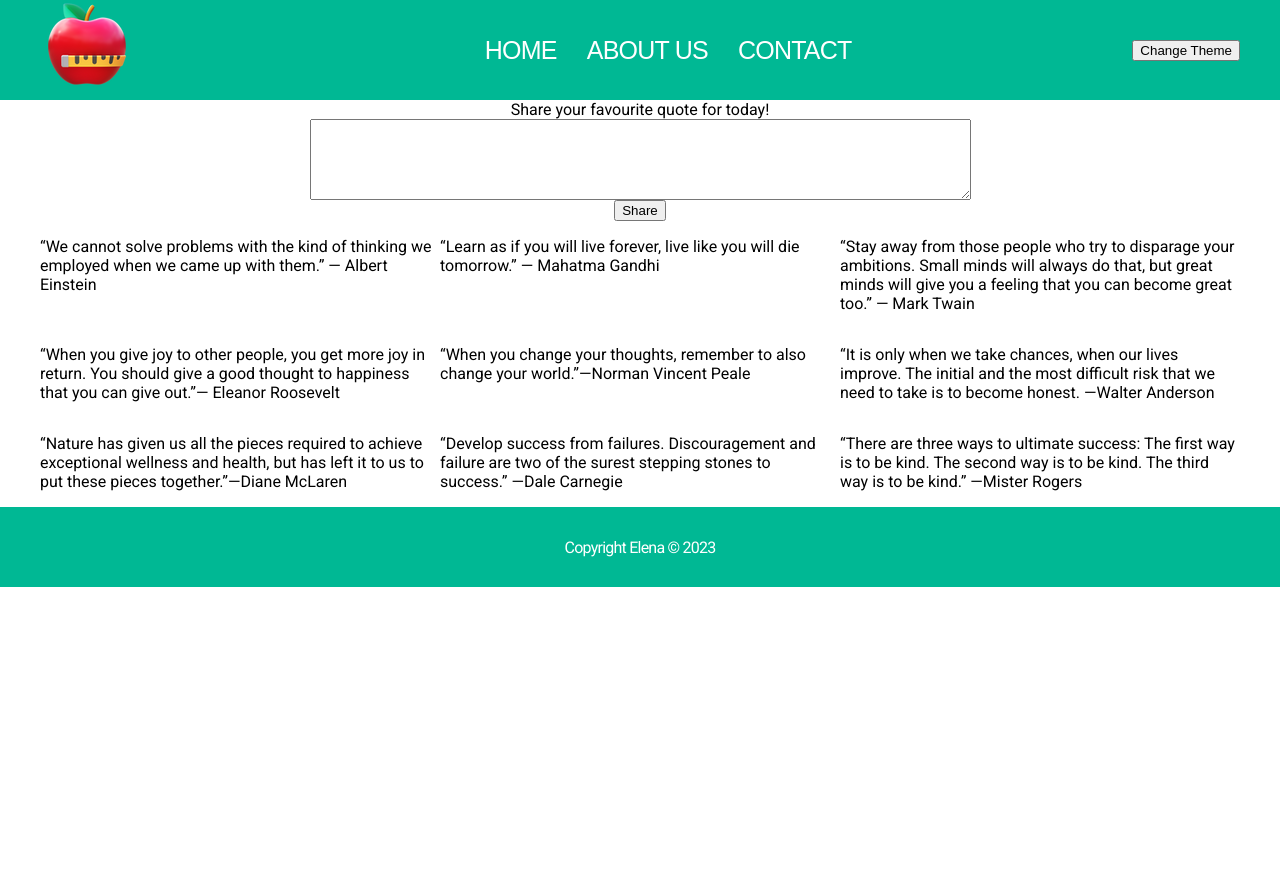
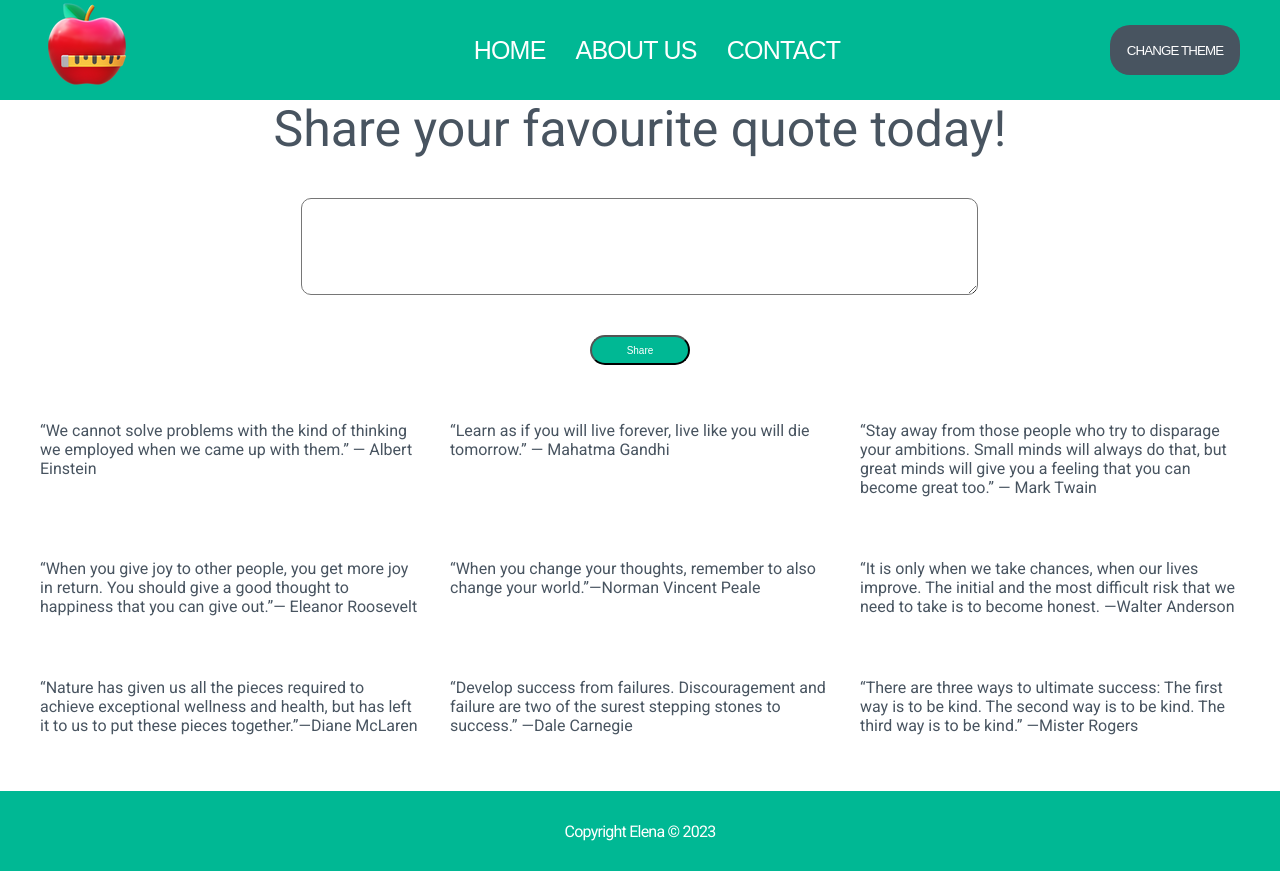
Before and after one commit to elenagro/beginner-web-dev-test, a React (Create React App) app: page / in a window 1280 px wide. Before the commit the page ends 800 px from the top, so only its background shows below. Built offline with nearby package versions, Linux system fonts and the light colour scheme.

Commit message:
theme toggle and ...

```diff
--- a/src/App.jsx
+++ b/src/App.jsx
@@ -4,9 +4,11 @@ import HomeLayout from "./layouts/HomeLayout";
 import Home from "./pages/Home/Home";
 import AboutUs from "./pages/AboutUs/AboutUs";
 import Contact from "./pages/Contact/Contact";
+import { ThemeProvider } from "./store/theme-context";
 
 const App = () => {
   return (
+    <ThemeProvider>
       <Routes>
         <Route element={<HomeLayout />}>
           <Route path="/" element={<Home />} />
@@ -14,6 +16,7 @@ const App = () => {
           <Route path="/contact" element={<Contact />} />
         </Route>
       </Routes>
+    </ThemeProvider>
   );
 };
 
--- a/src/components/Button/ThemeButton.jsx
+++ b/src/components/Button/ThemeButton.jsx
@@ -1,9 +1,16 @@
 import React from "react";
+import { useTheme } from "../../store/theme-context";
 
 import "./ThemeButton.scss";
 
-const ThemeButton = () => {
-  return <button className="theme-btn">Change Theme</button>;
+const ThemeButton = (props) => {
+  const { toggleTheme } = useTheme();
+
+  return (
+    <button className="theme-btn" onClick={toggleTheme}>
+      CHANGE THEME
+    </button>
+  );
 };
 
 export default ThemeButton;
--- a/src/components/Button/ThemeButton.scss
+++ b/src/components/Button/ThemeButton.scss
@@ -1,3 +1,17 @@
 .theme-btn {
   cursor: pointer;
+  width: 130px;
+  height: 50px;
+  background: #485460;
+  border-radius: 20px;
+  opacity: 1;
+  text-align: center;
+  // font: normal normal bold 16px/19px Lato;
+  letter-spacing: -0.88px;
+  color: #ffffff;
+  border: none;
 }
+
+.theme-btn:hover {
+  background: #596275;
+}
--- a/src/layouts/HomeLayout.jsx
+++ b/src/layouts/HomeLayout.jsx
@@ -3,12 +3,19 @@ import { Outlet } from "react-router-dom";
 import Header from "../shared/Header/Header";
 import Footer from "../shared/Footer/Footer";
 import Wrapper from "../shared/Wrapper/Wrapper";
+import { useTheme } from "../store/theme-context";
+
+import "./HomeLayout.scss";
 
 const HomeLayout = () => {
+  const { darkTheme } = useTheme();
+
+  const themeClass = darkTheme ? "dark" : "light";
+
   return (
     <div>
       <Header />
-      <Wrapper>
+      <Wrapper className={`theme ${themeClass}`}>
         <Outlet />
       </Wrapper>
       <Footer />
--- /dev/null
+++ b/src/layouts/HomeLayout.scss
@@ -0,0 +1,11 @@
+// Light theme
+.theme.light {
+  background-color: #fff;
+  color: #485460;
+}
+
+// Dark theme
+.theme.dark {
+  background-color: #485460;
+  color: #fff;
+}
--- a/src/pages/AboutUs/AboutUs.jsx
+++ b/src/pages/AboutUs/AboutUs.jsx
@@ -1,7 +1,12 @@
 import React from "react";
+import Wrapper from "../../shared/Wrapper/Wrapper";
 
 const AboutUs = () => {
-  return <h1>About Us</h1>;
+  return (
+    <Wrapper>
+      <h1>About Us</h1>
+    </Wrapper>
+  );
 };
 
 export default AboutUs;
--- a/src/pages/Contact/Contact.jsx
+++ b/src/pages/Contact/Contact.jsx
@@ -1,7 +1,12 @@
 import React from "react";
+import Wrapper from "../../shared/Wrapper/Wrapper";
 
 const Contact = () => {
-  return <h1>Contact</h1>;
+  return (
+    <Wrapper>
+      <h1>Contact</h1>
+    </Wrapper>
+  );
 };
 
 export default Contact;
--- a/src/pages/Home/Home.jsx
+++ b/src/pages/Home/Home.jsx
@@ -1,6 +1,6 @@
 import React, { useState } from "react";
 import dummyQuotes from "./dummy_quotes.json";
-
+import Wrapper from "../../shared/Wrapper/Wrapper";
 import "./Home.scss";
 
 const Home = () => {
@@ -23,14 +23,24 @@ const Home = () => {
   };
 
   return (
-    <React.Fragment>
+    <Wrapper>
       <div>
         <form className="form" onSubmit={shareQuote}>
-          <label>Share your favourite quote for today!</label>
-          <textarea rows="5" cols="80" value={newQuote} onChange={handleChange}>
+          <label className="share-title">
+            Share your favourite quote today!
+          </label>
+          <textarea
+            rows="5"
+            cols="80"
+            value={newQuote}
+            className="text-box"
+            onChange={handleChange}
+          >
             Enter your quote here...
           </textarea>
-          <button type="submit">Share</button>
+          <button type="submit" className="share-btn">
+            Share
+          </button>
         </form>
       </div>
       <div className="grid-quotes">
@@ -40,7 +50,7 @@ const Home = () => {
           </div>
         ))}
       </div>
-    </React.Fragment>
+    </Wrapper>
   );
 };
 
--- a/src/pages/Home/Home.scss
+++ b/src/pages/Home/Home.scss
@@ -3,9 +3,29 @@
   flex-direction: column;
   justify-content: center;
   align-items: center;
+  gap: 40px;
+}
+
+.share-title {
+  font-size: 50px;
+}
+.text-box {
+  border-radius: 10px;
+  padding: 10px;
+}
+
+.share-btn {
+  width: 100px;
+  height: 30px;
+  background: #00b894;
+  color: #fff;
+  font-size: 10px;
+  border-radius: 20px;
 }
 
 .grid-quotes {
   display: grid;
   grid-template-columns: 1fr 1fr 1fr;
+  gap: 30px;
+  margin: 40px;
 }
--- a/src/shared/Header/Header.jsx
+++ b/src/shared/Header/Header.jsx
@@ -3,10 +3,13 @@ import { Link } from "react-router-dom";
 import logo from "../../assets/healthy-eating.png";
 import ThemeButton from "../../components/Button/ThemeButton";
 import Container from "../Container/Container";
+import { useTheme } from "../../store/theme-context";
 
 import "./Header.scss";
 
 const Header = () => {
+  const { darkTheme } = useTheme();
+
   return (
     <Container>
       <div id="header">
--- a/src/shared/Wrapper/Wrapper.scss
+++ b/src/shared/Wrapper/Wrapper.scss
@@ -1,5 +1,10 @@
 .wrapper {
-  width: 1200px;
+  width: 100%;
   margin: 0px auto;
+  // height: 100vh;
   flex-grow: 1;
+  display: flex;
+  flex-direction: column;
+  justify-content: center;
+  align-items: center;
 }
--- /dev/null
+++ b/src/store/theme-context.js
@@ -0,0 +1,21 @@
+import React, { createContext, useContext, useState } from "react";
+
+const ThemeContext = createContext();
+
+export function useTheme() {
+  return useContext(ThemeContext);
+}
+
+export function ThemeProvider({ children }) {
+  const [darkTheme, setDarkTheme] = useState(false);
+
+  const toggleTheme = () => {
+    setDarkTheme((prevTheme) => !prevTheme);
+  };
+
+  return (
+    <ThemeContext.Provider value={{ darkTheme, toggleTheme }}>
+      {children}
+    </ThemeContext.Provider>
+  );
+}
```
Lines whose indentation alone changed are shown as unchanged.
